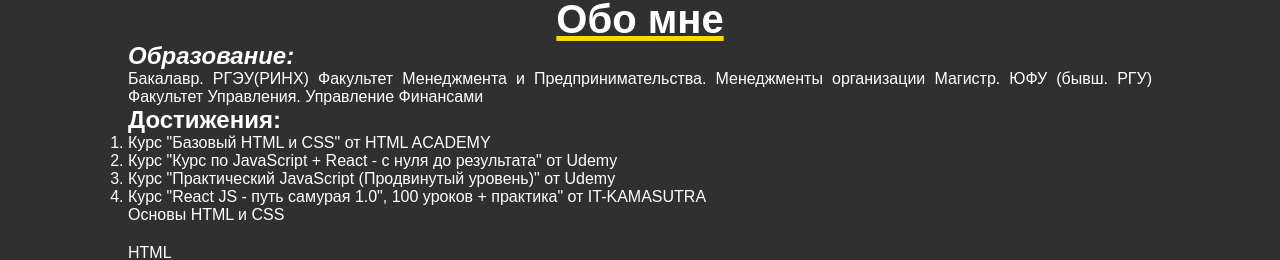
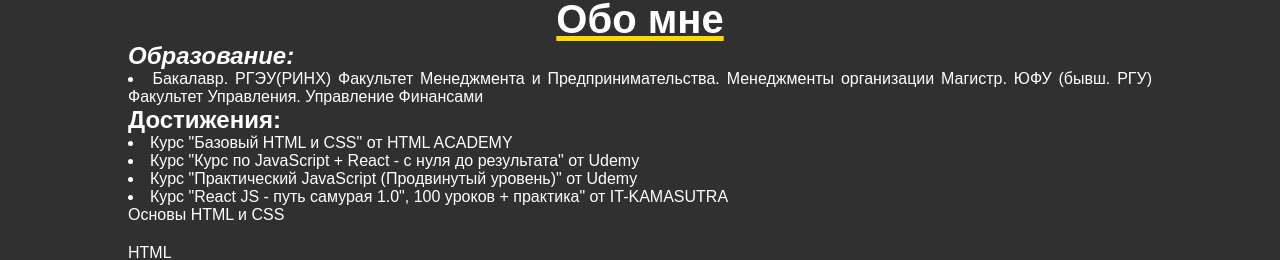
Before and after one commit to mickeysss/portfolio, a React (Create React App) app: page / in a window 1280 px wide. Shown: the part 335-595 px from the top of the page. Built offline with nearby package versions, Linux system fonts and the light colour scheme; a web font is replaced by a local one.

Commit message:
Update About.jsx

```diff
--- a/src/components/About/About.jsx
+++ b/src/components/About/About.jsx
@@ -16,7 +16,7 @@ const About = () => {
                 <h1>Обо мне</h1>
                 <p>
                     <h2>Образование:</h2>
-                    <ol>
+                    <li>
                     Бакалавр. РГЭУ(РИНХ) Факультет Менеджмента и Предпринимательства. Менеджменты организации
                     Магистр. ЮФУ (бывш. РГУ) Факультет Управления. Управление Финансами
                     <h2>Достижения:</h2>
@@ -24,7 +24,7 @@ const About = () => {
                     <li>Курс "Курс по JavaScript + React - с нуля до результата" от Udemy</li>
                     <li>Курс "Практический JavaScript (Продвинутый уровень)" от Udemy</li>
                     <li>Курс "React JS - путь самурая 1.0", 100 уроков + практика" от IT-KAMASUTRA</li>
-                    </ol>
+                    </li>
                     Основы HTML и CSS
                     <dl className={styles.skillsList}>
                         <dt className={styles.skillHtml}>HTML</dt>
```
